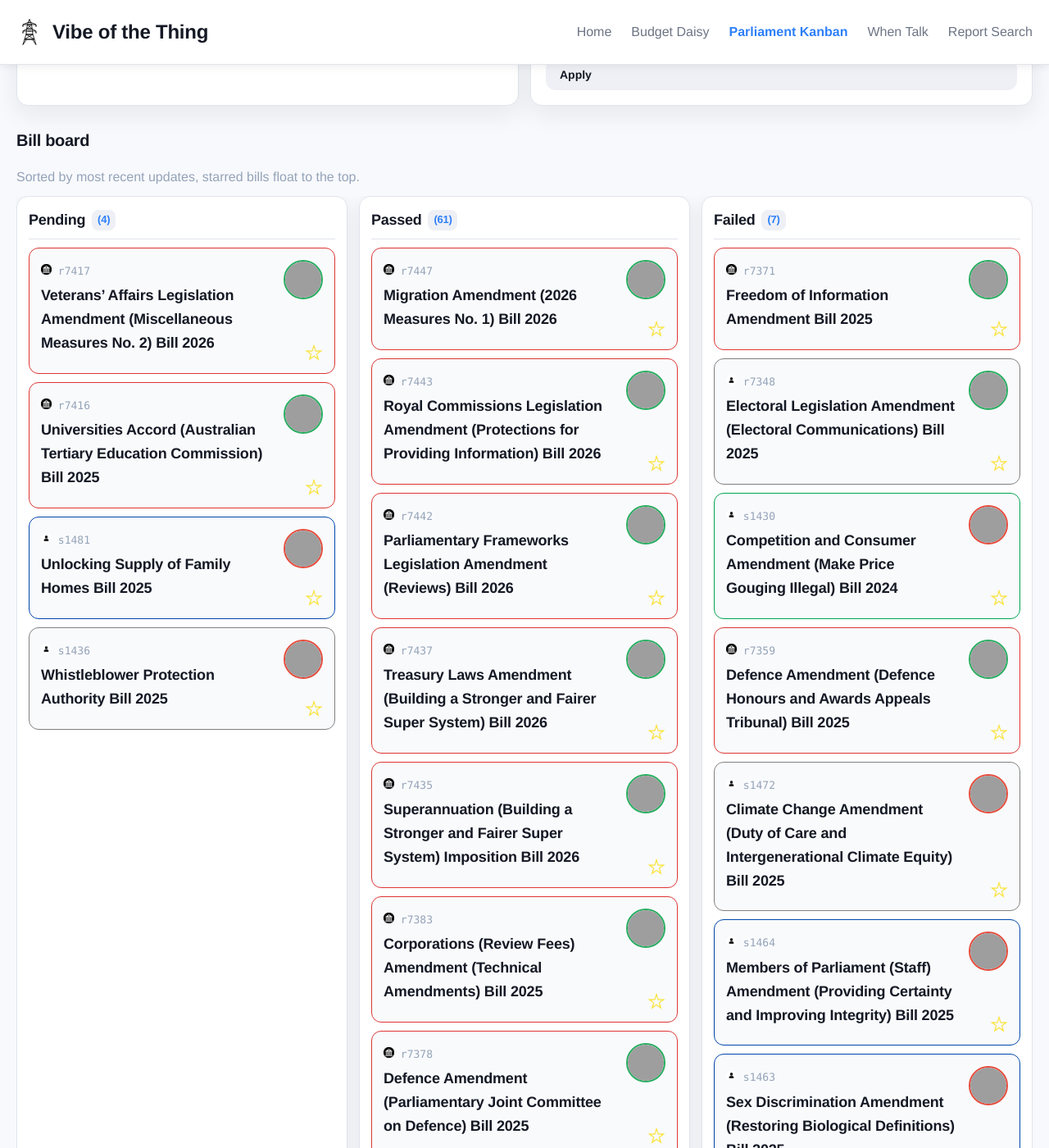
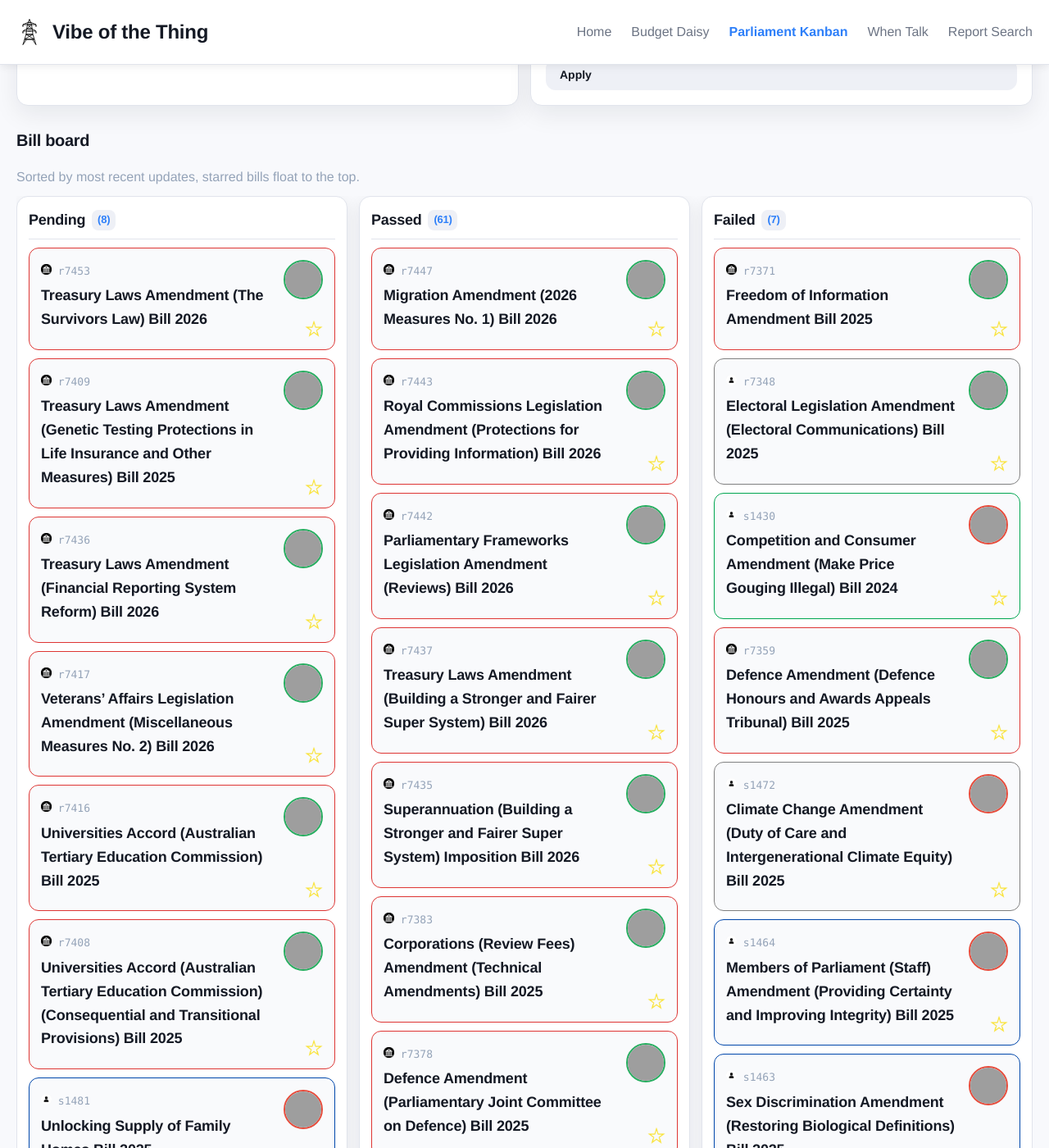
Before and after one commit to Coedice/vibe-of-the-thing, a Jekyll site: the page built from parliament-kanban/index.html, in a window 1280 px wide and 1400 px high, scrolled down 595 px. Shown: the whole window at 82% size. Built offline with Jekyll 4.4.1, drawn with Linux system fonts in a browser that asks for light colours; part of the change alters nothing that is shown; grey boxes are pictures that could not be loaded.

Commit message:
Update bill data

```diff
--- a/_data/bills.yml
+++ b/_data/bills.yml
@@ -1,4 +1,52 @@
 pending:
+- bill_id: r7408
+  title: Universities Accord (Australian Tertiary Education Commission) (Consequential
+    and Transitional Provisions) Bill 2025
+  status: Before Senate
+  type: Government
+  portfolio: Education
+  originating_house: House of Representatives
+  summary: Introduced with the Universities Accord (Australian Tertiary Education
+    Commission) Bill 2025, the bill amends the Higher Education Support Act 2003 and
+    Tertiary Education Quality and Standards Agency Act 2011 to make amendments consequential
+    on the establishment of the Australian Tertiary Education Commission.
+  introducer_name: Jason Clare
+  introducer_party: Labor
+  introducer_id: '10123'
+  introducer_division: Blaxland
+  pdf_url: https://parlinfo.aph.gov.au/parlInfo/download/legislation/bills/r7408_first-reps/toc_pdf/25105b01.pdf;fileType=application%2Fpdf
+  last_updated: 2026-03-03
+  second_reading_hansard_url: https://parlinfo.aph.gov.au/parlInfo/search/display/display.w3p;query=Id%3A%22chamber%2Fhansardr%2F28887%2F0035%22
+- bill_id: r7409
+  title: Treasury Laws Amendment (Genetic Testing Protections in Life Insurance and
+    Other Measures) Bill 2025
+  status: Before Reps
+  type: Government
+  portfolio: Treasury
+  originating_house: House of Representatives
+  summary: "Amends: the Insurance Contracts Act 1984 to establish a ban which prohibits\
+    \ insurers from using certain information about an individual\u2019s genetic testing\
+    \ to inform the offer of life insurance cover, or the terms and conditions of\
+    \ the cover that is offered; the Disability Discrimination Act 1992 to align Australia\u2019\
+    s anti-discrimination law with the ban; the Corporations Act 2001 to provide four\
+    \ licensing exemptions for foreign financial services providers; 7 Acts to support\
+    \ Australia\u2019s continuing participation with multilateral development banks\
+    \ (MDBs) and the International Monetary Fund by introducing special appropriations\
+    \ for current and future financial obligations to MDBs, enabling the delegation\
+    \ of certain powers, ensuring payments consistent with existing obligations can\
+    \ be made without additional ministerial approval, and making technical amendments;\
+    \ and the Financial Sector Reform (Hayne Royal Commission Response\u2014Better\
+    \ Advice) Act 2021 to remove the requirement that individual financial advisers\
+    \ register themselves with the Australian Securities and Investments Commission\
+    \ annually from 1 July 2026. Also repeals 9 Acts and the European Bank for Reconstruction\
+    \ and Development Regulation 2012."
+  introducer_name: Daniel Mulino
+  introducer_party: Labor
+  introducer_id: '10925'
+  introducer_division: Fraser
+  pdf_url: https://parlinfo.aph.gov.au/parlInfo/download/legislation/bills/r7409_first-reps/toc_pdf/25106b01.pdf;fileType=application%2Fpdf
+  last_updated: 2026-03-25
+  second_reading_hansard_url: https://parlinfo.aph.gov.au/parlInfo/search/display/display.w3p;query=Id%3A%22chamber%2Fhansardr%2F28887%2F0043%22
 - bill_id: r7416
   title: Universities Accord (Australian Tertiary Education Commission) Bill 2025
   status: Before Senate
@@ -37,6 +85,39 @@ pending:
   pdf_url: https://parlinfo.aph.gov.au/parlInfo/download/legislation/bills/r7417_third-reps/toc_pdf/25116b01.pdf;fileType=application%2Fpdf
   last_updated: 2026-03-03
   second_reading_hansard_url: https://parlinfo.aph.gov.au/parlInfo/search/display/display.w3p;query=Id%3A%22chamber%2Fhansardr%2F28890%2F0026%22
+- bill_id: r7436
+  title: Treasury Laws Amendment (Financial Reporting System Reform) Bill 2026
+  status: Before Senate
+  type: Government
+  portfolio: Treasury
+  originating_house: House of Representatives
+  summary: Amends the Australian Securities and Investments Commission Act 2001 to
+    merge the Financial Reporting Council, the Australian Accounting Standards Board
+    and the Auditing and Assurance Standards Board into a single entity to be known
+    as External Reporting Australia, with responsibility for performing core financial
+    reporting and sustainability standard-setting functions. Also makes consequential
+    amendments to 8 Acts.
+  introducer_name: Daniel Mulino
+  introducer_party: Labor
+  introducer_id: '10925'
+  introducer_division: Fraser
+  pdf_url: https://parlinfo.aph.gov.au/parlInfo/download/legislation/bills/r7436_first-reps/toc_pdf/26012b01.pdf;fileType=application%2Fpdf
+  last_updated: 2026-03-11
+  second_reading_hansard_url: https://parlinfo.aph.gov.au/parlInfo/search/display/display.w3p;query=Id%3A%22chamber%2Fhansardr%2F29139%2F0015%22
+- bill_id: r7453
+  title: Treasury Laws Amendment (The Survivors Law) Bill 2026
+  status: Before Reps
+  type: Government
+  portfolio: Treasury
+  originating_house: House of Representatives
+  summary: null
+  introducer_name: Daniel Mulino
+  introducer_party: Labor
+  introducer_id: '10925'
+  introducer_division: Fraser
+  pdf_url: https://parlinfo.aph.gov.au/parlInfo/download/legislation/bills/r7453_first-reps/toc_pdf/26033b01.pdf;fileType=application%2Fpdf
+  last_updated: 2026-03-25
+  second_reading_hansard_url: https://parlinfo.aph.gov.au/parlInfo/search/display/display.w3p;query=Id%3A%22chamber%2Fhansardr%2F29149%2F0026%22
 - bill_id: s1436
   title: Whistleblower Protection Authority Bill 2025
   status: Before Senate
```
